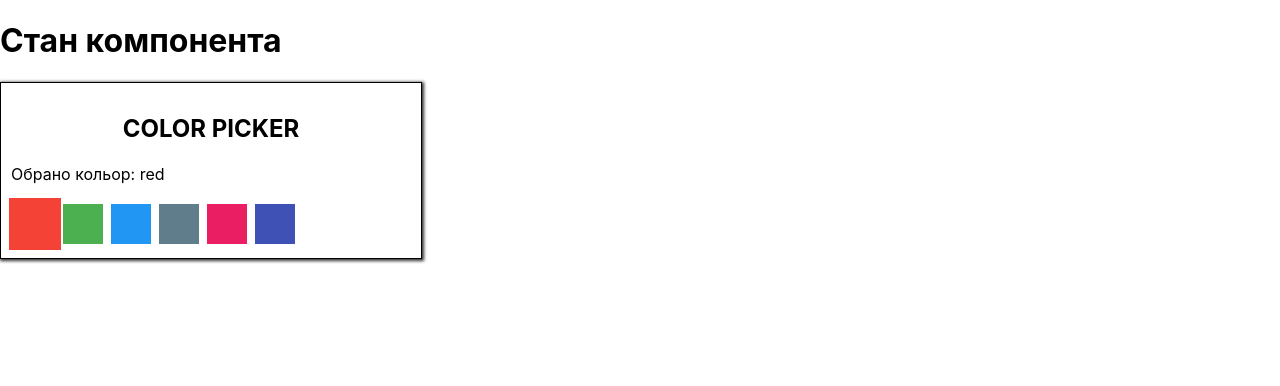
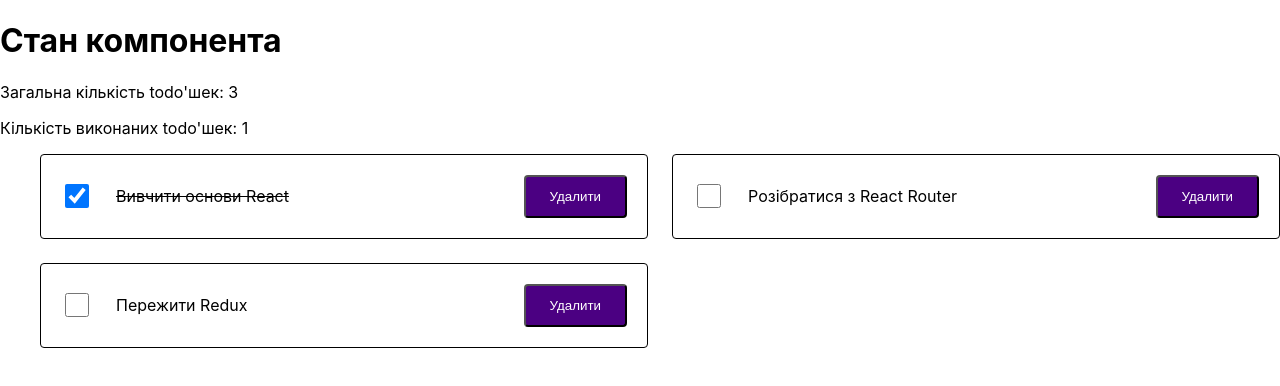
Before and after one commit to Allovallo/react-pract-04, a React (Create React App) app: page / in a window 1280 px wide. Shown: the top 386 px of the page. Built offline with nearby package versions, Linux system fonts and the light colour scheme.

Commit message:
files updated

```diff
--- a/src/App.js
+++ b/src/App.js
@@ -23,11 +23,30 @@ class App extends Component {
   };
 
   deleteTodo = todoId => {
-    this.setState(prevState => ({ todos: prevState.todos.filter(todo => todo.id !== todoId) }));
+    this.setState(prevState => ({
+      todos: prevState.todos.filter(todo => todo.id !== todoId),
+    }));
   };
 
   formSubmitHandler = data => {
     console.log(data);
+  };
+
+  toggleCompleted = todoId => {
+    console.log(todoId);
+
+    this.setState(prevState => ({
+      todos: prevState.todos.map(todo => {
+        if (todo.id === todoId) {
+          console.log('Знайшли потрібний todo!');
+          return {
+            ...todo,
+            completed: !todo.completed,
+          };
+        }
+        return todo;
+      }),
+    }));
   };
 
   // handleNameChange = event => {
@@ -54,13 +73,17 @@ class App extends Component {
         {/* <Form onSubmit={this.formSubmitHandler} /> */}
         {/* <Counter initialValue={10}></Counter> */}
         {/* <Dropdown /> */}
-        <ColorPicker options={colorPickerOptions} />
-        {/* <div>
+        {/* <ColorPicker options={colorPickerOptions} /> */}
+        <div>
           <p>Загальна кількість todo'шек: {totalTodoCount}</p>
           <p>Кількість виконаних todo'шек: {completedTodosCount}</p>
-        </div> */}
+        </div>
 
-        {/* <TodoList todos={todos} onDeleteTodo={this.deleteTodo} /> */}
+        <TodoList
+          todos={todos}
+          onDeleteTodo={this.deleteTodo}
+          onToggleCompleted={this.toggleCompleted}
+        />
       </>
     );
   }
--- a/src/components/ColorPicker/ColorPicker.js
+++ b/src/components/ColorPicker/ColorPicker.js
@@ -10,12 +10,6 @@ class ColorPicker extends Component {
   setActiveIdx = index => {
     this.setState({ activeOptionIdx: index });
   };
-
-  // makeOptionClassName = index => {
-  //   return classNames('ColorPicker__option', {
-  //     'ColorPicker__option--active': index === this.state.activeOptionIdx,
-  //   });
-  // };
 
   render() {
     const { options } = this.props;
--- a/src/components/TodoList/TodoList.css
+++ b/src/components/TodoList/TodoList.css
@@ -1,27 +1,72 @@
 .TodoList {
-    width: 600px;
-    padding: 0px;
+    @extend %list;
+
+    display: grid;
+    justify-content: center;
+    grid-template-columns: repeat(auto-fill, minmax(400px, 1fr));
+    grid-gap: 24px;
 }
 
 .TodoList__item {
+    position: relative;
     display: flex;
     align-items: center;
     padding: 20px;
     border: 1px solid black;
+    border-radius: 4px;
+
+    &::before {
+        content: '';
+        position: absolute;
+        top: 0;
+        left: 0;
+        width: 100%;
+        height: 4px;
+
+        background-color: green;
+
+        transform: scaleX(0);
+        transition: transform 250ms ;
+    }
+
+    &--completed::before {
+        transform: scaleX(1);
+    }
 }
 
 .TodoList__text {
     margin-top: 0;
     margin-bottom: 0;
-    margin-right: 10px;
+    margin-right: 24px;
+    margin-left: 24px;
+
+    .TodoList__item--completed & {
+        text-decoration: line-through;
+    }
 }
 
-.TodoList__item--completed {
-
+.TodoList__checkbox {
+    cursor: pointer;
+    width: 24px;
+    height: 24px;
 }
 
-.TodoList__button {
+.TodoList__btn {
+    @extend %button;
 
+    margin-left: auto;
+    border-radius: 4px;
+    padding: 12px 24px;
+    background-color: indigo;
+    color: white;
+    font-weight: 500;
+
+    &:hover,
+    &:focus {
+        background-color: indigo;
+    }
+
+    &:active {
+        box-shadow: 0px 4px 4px rgba(0, 0, 0, 0.15);
+    }
 }
-
-.TodoList__checkbox {}
--- a/src/components/TodoList/TodoList.js
+++ b/src/components/TodoList/TodoList.js
@@ -1,12 +1,25 @@
 import React from 'react';
 import './TodoList.css';
+import classNames from 'classnames';
 
-const TodoList = ({ todos, onDeleteTodo }) => (
+const TodoList = ({ todos, onDeleteTodo, onToggleCompleted }) => (
   <ul className="TodoList">
-    {todos.map(({ id, text }) => (
-      <li key={id} className="TodoList__item">
+    {todos.map(({ id, text, completed }) => (
+      <li
+        key={id}
+        className={classNames('TodoList__item', { 'TodoList__item--completed': completed })}
+      >
+        <input
+          type="checkbox"
+          className="TodoList__checkbox"
+          checked={completed}
+          onChange={() => onToggleCompleted(id)}
+        />
+
         <p className="TodoList__text">{text}</p>
-        <button onClick={() => onDeleteTodo(id)}>Удалити</button>
+        <button type="button" className="TodoList__btn" onClick={() => onDeleteTodo(id)}>
+          Удалити
+        </button>
       </li>
     ))}
   </ul>
```
